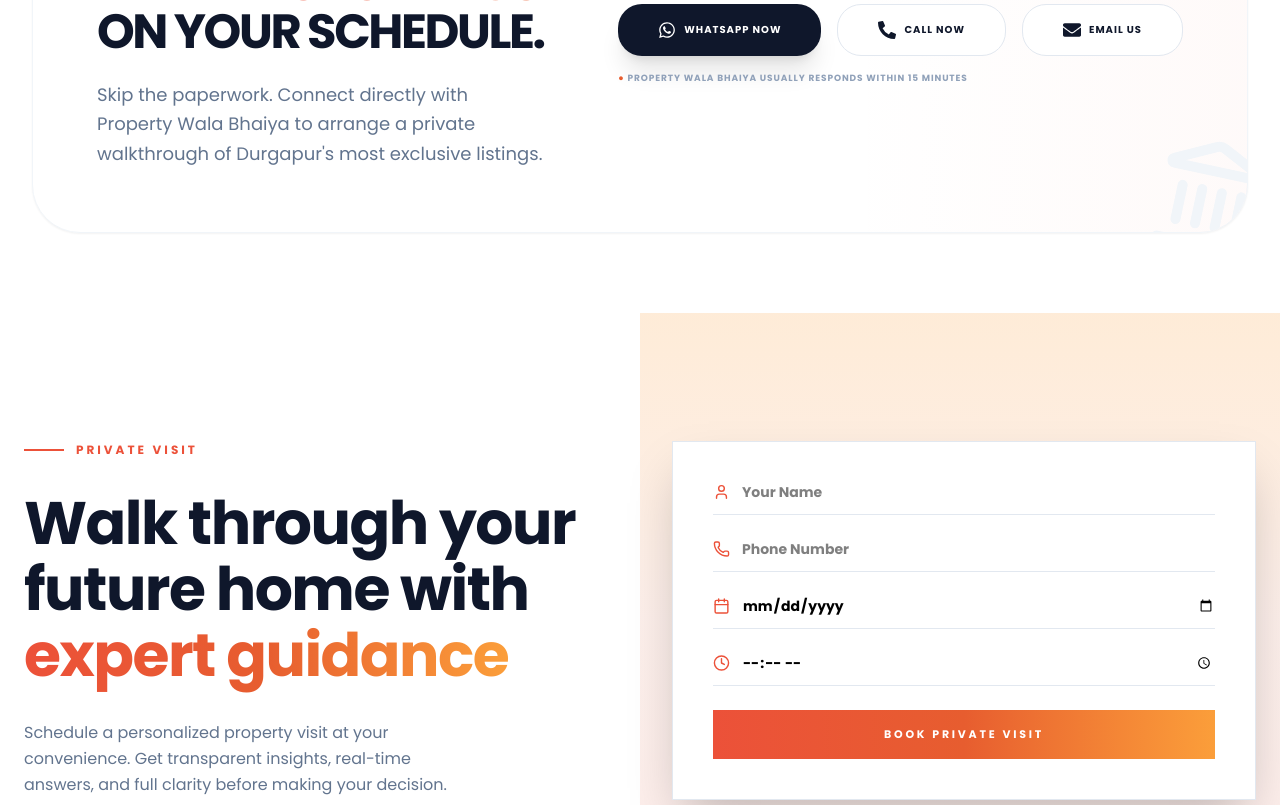
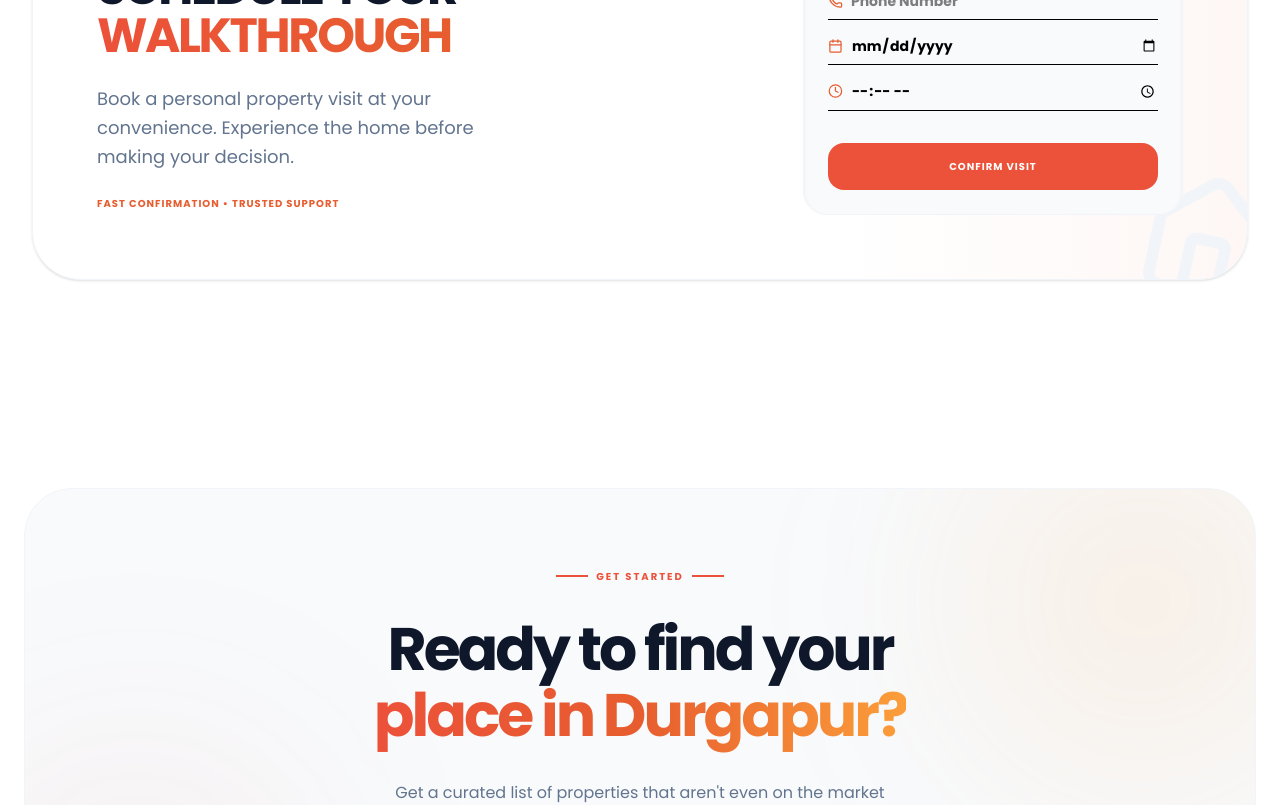
Before and after one commit to passportpulse/property-wala-ankita, a React (Vite) app: page / in a window 1280 px wide. Shown: the part 7940-8745 px from the top of the page. Built offline with nearby package versions, Linux system fonts and the light colour scheme.

Commit message:
schedule visit added

```diff
--- a/src/components/Cta.jsx
+++ b/src/components/Cta.jsx
@@ -1,92 +1,149 @@
-import { ArrowUpRight, Phone, Landmark } from "lucide-react";
-import { FaWhatsapp, FaPhoneAlt, FaEnvelope } from "react-icons/fa";
+import { Calendar, Clock, User, Phone, Home } from "lucide-react";
 import Container from "./layout/Container";
 import Section from "./layout/Section";
+import { useState } from "react";
 
-export default function Cta() {
+export default function ScheduleVisit() {
+  const [form, setForm] = useState({
+    name: "",
+    phone: "",
+    date: "",
+    time: "",
+  });
+
+  const handleChange = (e) =>
+    setForm({ ...form, [e.target.name]: e.target.value });
+
+  const handleSubmit = () => {
+    console.log("Scheduled:", form);
+  };
+
   return (
-    <>
-      {/* 3. CTA SECTION */}
-      <Section className="pb-32">
+    <Section>
       <Container>
-          <div className="relative bg-white border border-slate-100 rounded-[3rem] p-8 lg:p-16 overflow-hidden group shadow-xs">
-            {/* Clean, subtle background element */}
-            <div className="absolute top-0 right-0 w-1/3 h-full bg-linear-to-l from-coral-red/3 to-transparent pointer-events-none" />
+        <div className="relative bg-white border border-slate-100 rounded-[3rem] p-8 lg:p-16 overflow-hidden group shadow-sm">
+
+          {/* Soft Background Accent */}
+          <div className="absolute top-0 right-0 w-1/3 h-full bg-linear-to-l from-soft-orange/5 to-transparent pointer-events-none" />
 
           <div className="relative z-10 flex flex-col lg:flex-row items-center justify-between gap-12">
-              {/* Left Side: Professional Hook */}
+
+            {/* LEFT SIDE */}
             <div className="max-w-xl space-y-6">
+
               <div className="flex items-center gap-3">
                 <span className="w-8 h-px bg-coral-red"></span>
                 <span className="text-[10px] font-black uppercase tracking-[0.4em] text-coral-red">
-                    Priority Concierge
+                  Private Visit
                 </span>
               </div>
 
               <h3 className="text-4xl lg:text-5xl font-black text-slate-900 tracking-tighter leading-none uppercase">
-                  Private{" "}
+                Schedule Your{" "}
                 <span className="text-transparent bg-clip-text bg-linear-to-r from-coral-red to-soft-orange">
-                    Showings
-                  </span>{" "}
-                  <br />
-                  On Your Schedule.
+                  Walkthrough
+                </span>
               </h3>
 
               <p className="text-slate-500 font-medium text-base lg:text-lg max-w-md leading-relaxed">
-                  Skip the paperwork. Connect directly with Property Wala Bhaiya
-                  to arrange a private walkthrough of Durgapur's most exclusive
-                  listings.
+                Book a personal property visit at your convenience.
+                Experience the home before making your decision.
+              </p>
+
+              <p className="text-[10px] uppercase tracking-widest font-bold text-soft-orange">
+                Fast Confirmation • Trusted Support
               </p>
             </div>
 
-              {/* Right Side: Direct Contact Options */}
+            {/* RIGHT SIDE – Compact Inline Form */}
             <div className="w-full lg:w-auto">
-                <div className="flex flex-col sm:flex-row gap-4">
-                  {/* WhatsApp */}
-                  <a
-                    href="https://wa.me/917699988876"
-                    target="_blank"
-                    rel="noopener noreferrer"
-                    className="bg-slate-900 text-white px-10 py-4 rounded-3xl font-black uppercase text-[10px] tracking-widest shadow-xl hover:bg-coral-red transition-all duration-500 flex items-center justify-center gap-2 active:scale-95"
-                  >
-                    <FaWhatsapp className="text-white text-lg" />
-                    WhatsApp Now
-                  </a>
+              <div className="bg-slate-50 border border-slate-100 rounded-3xl p-6 space-y-4 w-full lg:w-[380px] shadow-inner">
 
-                  {/* Call */}
-                  <a
-                    href="tel:+917699988876"
-                    className="bg-white border border-slate-200 text-slate-900 px-10 py-4 rounded-3xl font-black uppercase text-[10px] tracking-widest hover:border-coral-red hover:text-coral-red transition-all duration-500 flex items-center justify-center gap-2 active:scale-95"
-                  >
-                    <FaPhoneAlt className="text-slate-900 text-lg" />
-                    Call Now
-                  </a>
-
-                  {/* Email */}
-                  <a
-                    href="mailto:propertywalabhaiya@gmail.com"
-                    className="bg-white border border-slate-200 text-slate-900 px-10 py-4 rounded-3xl font-black uppercase text-[10px] tracking-widest hover:border-coral-red hover:text-coral-red transition-all duration-500 flex items-center justify-center gap-2 active:scale-95"
-                  >
-                    <FaEnvelope className="text-slate-900 text-lg" />
-                    Email Us
-                  </a>
+                {/* Name */}
+                <div className="flex items-center border-b pb-2">
+                  <User size={16} className="text-soft-orange mr-2" />
+                  <input
+                    type="text"
+                    name="name"
+                    placeholder="Full Name"
+                    value={form.name}
+                    onChange={handleChange}
+                    className="w-full bg-transparent outline-none text-sm font-semibold"
+                  />
                 </div>
 
-                <p className="mt-4 text-[9px] text-center lg:text-left text-slate-400 font-bold uppercase tracking-widest">
-                  <span className="text-soft-orange">●</span> Property Wala
-                  Bhaiya usually responds within 15 minutes
-                </p>
+                {/* Phone */}
+                <div className="flex items-center border-b pb-2">
+                  <Phone size={16} className="text-soft-orange mr-2" />
+                  <input
+                    type="tel"
+                    name="phone"
+                    placeholder="Phone Number"
+                    value={form.phone}
+                    onChange={handleChange}
+                    className="w-full bg-transparent outline-none text-sm font-semibold"
+                  />
+                </div>
+
+                {/* Date */}
+                <div className="flex items-center border-b pb-2">
+                  <Calendar size={16} className="text-soft-orange mr-2" />
+                  <input
+                    type="date"
+                    name="date"
+                    value={form.date}
+                    onChange={handleChange}
+                    className="w-full bg-transparent outline-none text-sm font-semibold"
+                  />
+                </div>
+
+                {/* Time */}
+                <div className="flex items-center border-b pb-2">
+                  <Clock size={16} className="text-soft-orange mr-2" />
+                  <input
+                    type="time"
+                    name="time"
+                    value={form.time}
+                    onChange={handleChange}
+                    className="w-full bg-transparent outline-none text-sm font-semibold"
+                  />
+                </div>
+
+                {/* Button */}
+                <button
+                  onClick={handleSubmit}
+                  className="
+                    w-full
+                    mt-4
+                    bg-coral-red
+                    hover:bg-soft-orange
+                    text-white
+                    font-black
+                    uppercase
+                    tracking-widest
+                    text-[10px]
+                    py-4
+                    rounded-2xl
+                    transition-all
+                    duration-500
+                    active:scale-95
+                  "
+                >
+                  Confirm Visit
+                </button>
+
+              </div>
             </div>
           </div>
 
-            {/* Elegant corner watermark instead of giant icon */}
-            <Landmark
-              size={120}
-              className="absolute -bottom-6 -right-6 text-slate-100 rotate-12 group-hover:text-coral-red/5 transition-colors duration-700"
+          {/* Elegant Watermark Icon */}
+          <Home
+            size={140}
+            className="absolute -bottom-8 -right-8 text-slate-100 rotate-12 group-hover:text-soft-orange/5 transition-colors duration-700"
           />
+
         </div>
       </Container>
     </Section>
-    </>
   );
 }
--- a/src/components/ScheduleVisit.jsx
+++ /dev/null
@@ -1,149 +0,0 @@
-/* sections/ScheduleVisitSection.js */
-
-import React, { useState } from "react";
-import { Calendar, Clock, User, Phone } from "lucide-react";
-
-export default function ScheduleVisitSection() {
-  const [form, setForm] = useState({
-    name: "",
-    phone: "",
-    date: "",
-    time: "",
-  });
-
-  const handleChange = (field, value) => {
-    setForm({ ...form, [field]: value });
-  };
-
-  const handleSubmit = () => {
-    console.log(form);
-    alert("Visit Scheduled Successfully");
-  };
-
-  return (
-    <section className="relative py-20 lg:py-32 bg-white font-poppins overflow-hidden">
-
-      {/* Soft Gradient Background Strip */}
-      <div className="absolute inset-y-0 right-0 w-1/2 bg-linear-to-b from-peach-glow/20 via-soft-orange/10 to-coral-red/10 hidden lg:block" />
-
-      <div className="relative max-w-7xl mx-auto px-6">
-
-        <div className="grid lg:grid-cols-2 gap-16 items-center">
-
-          {/* LEFT SIDE CONTENT */}
-          <div className="space-y-8">
-
-            <div className="flex items-center gap-3">
-              <span className="w-10 h-[2px] bg-coral-red"></span>
-              <span className="text-xs font-black uppercase tracking-[0.25em] text-coral-red">
-                Private Visit
-              </span>
-            </div>
-
-            <h2 className="text-4xl lg:text-6xl font-black text-slate-900 leading-[1.1] tracking-tight">
-              Walk through your <br />
-              future home with <br />
-              <span className="text-transparent bg-clip-text bg-linear-to-r from-coral-red via-soft-orange to-peach-glow">
-                expert guidance
-              </span>
-            </h2>
-
-            <p className="text-slate-500 text-base leading-relaxed max-w-md">
-              Schedule a personalized property visit at your convenience.
-              Get transparent insights, real-time answers, and full clarity
-              before making your decision.
-            </p>
-
-          </div>
-
-          {/* RIGHT SIDE FORM */}
-          <div className="bg-white border border-slate-200 p-10 shadow-2xl">
-
-            <div className="space-y-6">
-
-              {/* NAME */}
-              <div className="flex items-center border-b border-slate-200 pb-3">
-                <User size={18} className="text-coral-red mr-3" />
-                <input
-                  type="text"
-                  placeholder="Your Name"
-                  value={form.name}
-                  onChange={(e) =>
-                    handleChange("name", e.target.value)
-                  }
-                  className="w-full outline-none text-sm font-semibold"
-                />
-              </div>
-
-              {/* PHONE */}
-              <div className="flex items-center border-b border-slate-200 pb-3">
-                <Phone size={18} className="text-coral-red mr-3" />
-                <input
-                  type="tel"
-                  placeholder="Phone Number"
-                  value={form.phone}
-                  onChange={(e) =>
-                    handleChange("phone", e.target.value)
-                  }
-                  className="w-full outline-none text-sm font-semibold"
-                />
-              </div>
-
-              {/* DATE */}
-              <div className="flex items-center border-b border-slate-200 pb-3">
-                <Calendar size={18} className="text-coral-red mr-3" />
-                <input
-                  type="date"
-                  value={form.date}
-                  onChange={(e) =>
-                    handleChange("date", e.target.value)
-                  }
-                  className="w-full outline-none text-sm font-semibold"
-                />
-              </div>
-
-              {/* TIME */}
-              <div className="flex items-center border-b border-slate-200 pb-3">
-                <Clock size={18} className="text-coral-red mr-3" />
-                <input
-                  type="time"
-                  value={form.time}
-                  onChange={(e) =>
-                    handleChange("time", e.target.value)
-                  }
-                  className="w-full outline-none text-sm font-semibold"
-                />
-              </div>
-
-              {/* BUTTON */}
-              <button
-                onClick={handleSubmit}
-                className="
-                  w-full
-                  bg-linear-to-r
-                  from-coral-red
-                  via-soft-orange
-                  to-peach-glow
-                  text-white
-                  py-4
-                  font-black
-                  uppercase
-                  text-[11px]
-                  tracking-[0.25em]
-                  hover:opacity-90
-                  transition
-                "
-              >
-                Book Private Visit
-              </button>
-
-            </div>
-
-          </div>
-
-        </div>
-
-      </div>
-    </section>
-  );
-}
--- a/src/pages/home/Home.jsx
+++ b/src/pages/home/Home.jsx
@@ -9,7 +9,6 @@ import SellYourProperty from "./sections/SellYourProperty";
 import BestBuy from "./sections/BestBuy";
 import JoinUs from "../joinus/JoinUs";
 import HomeFilter from "./sections/HomeFilter";
-import ScheduleVisit from "../../components/ScheduleVisit";
 
 export default function Home() {
   return (
@@ -24,7 +23,6 @@ export default function Home() {
       <Trust />
       <ServiceHub />
       <JoinUs/>
-      <ScheduleVisit/>
       <ContactCTA />
     </>
   );
```
Lines whose indentation alone changed are shown as unchanged.
